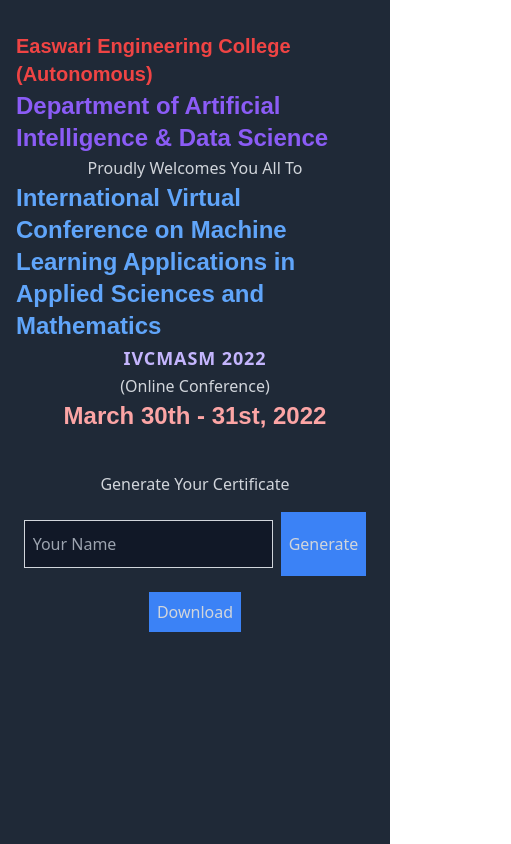
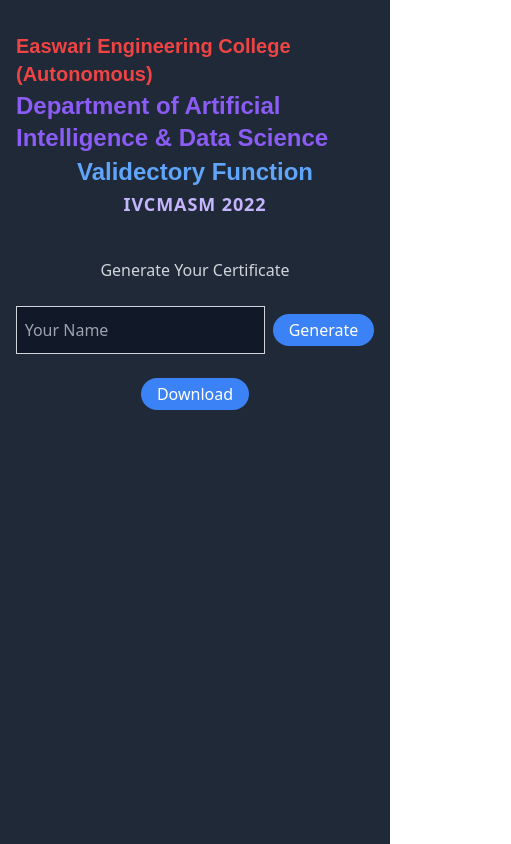
Before and after one commit to retraigo/virtcert, a Nuxt app: page / in a window 390 px wide. Shown: the top 844 px of the page, 511 px wide, since content can reach past the window. Built offline with nearby package versions, Linux system fonts and the light colour scheme.

Commit message:
fix breakpoints

```diff
--- a/components/HomePage.vue
+++ b/components/HomePage.vue
@@ -6,13 +6,9 @@
     <div class="font-montserrat font-bold text-2xl text-purple-500">
       Department of Artificial Intelligence & Data Science
     </div>
-    <div class="">Proudly Welcomes You All To</div>
     <div class="font-montserrat font-bold text-blue-400 transition transform duration-500 ease-in-out hover:scale-110 text-2xl">
-      International Virtual Conference on Machine Learning Applications in
-      Applied Sciences and Mathematics
+      Validectory Function
     </div>
     <div class="font-bold text-lg tracking-wider text-purple-300">IVCMASM 2022</div>
-    <div class="">(Online Conference)</div>
-    <div class="text-red-300 font-montserrat font-semibold text-2xl">March 30th - 31st, 2022</div>
   </div>
 </template>
--- a/components/VirtCertificate.vue
+++ b/components/VirtCertificate.vue
@@ -8,7 +8,7 @@
     ></div>
     <div class="py-4 flex flex-col items-center space-y-4">
       <label for="username">Generate Your Certificate</label>
-      <div class="flex flex-row space-x-2">
+      <div class="flex flex-row items-center space-x-2">
         <div class="py-2 relative">
           <input
             v-model="username"
@@ -30,12 +30,12 @@
           </div>
         </div>
         <button
-          class="p-2 bg-blue-500"
+          class="px-4 h-8 py-1 bg-blue-500 text-white rounded-2xl transition duration-500 ease-in-out transform hover:translate-y-1"
           @click="reloadCanvas"
         >Generate</button>
       </div>
       <button
-        class="p-2 bg-blue-500"
+        class="px-4 h-8 py-1 bg-blue-500 text-white rounded-2xl transition duration-500 ease-in-out transform hover:scale-110"
         :disabled="disableDownload()"
         @click="downloadCanvas"
       >Download</button>
@@ -46,9 +46,14 @@
         width="1600px"
       />
       <canvas
-        ref="displaycert"
+        ref="displaycert" class = "hidden md:block"
         height="424px"
         width="600px"
+      />
+      <canvas
+        ref="displaycertsmaller"  class = "block md:hidden"
+        height="283px"
+        width="400px"
       />
     </div>
   </div>
@@ -68,6 +73,7 @@
       canvasContext: null,
       canvasItem: null,
       miniCanvas: null,
+      minierCanvas: null,
       persons,
     }
   },
@@ -85,6 +91,7 @@
         return
       this.canvasItem = this.$refs.cert
       this.miniCanvas = this.$refs.displaycert
+            this.minierCanvas = this.$refs.displaycertsmaller
       this.canvasContext = this.canvasItem.getContext('2d')
       await this.loadCert()
     },
@@ -199,6 +206,14 @@
           this.miniCanvas.width,
           this.miniCanvas.height
         )
+        const newCtx2 = this.minierCanvas.getContext('2d')
+        newCtx2.drawImage(
+          img,
+          0,
+          0,
+          this.minierCanvas.width,
+          this.minierCanvas.height
+        )
       }
     },
     downloadCanvas() {
```
